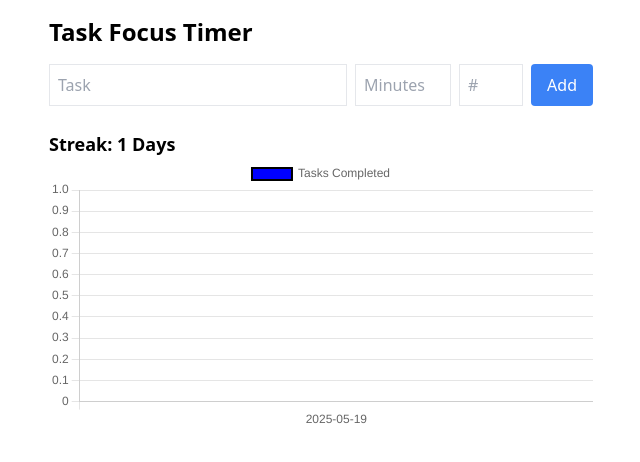
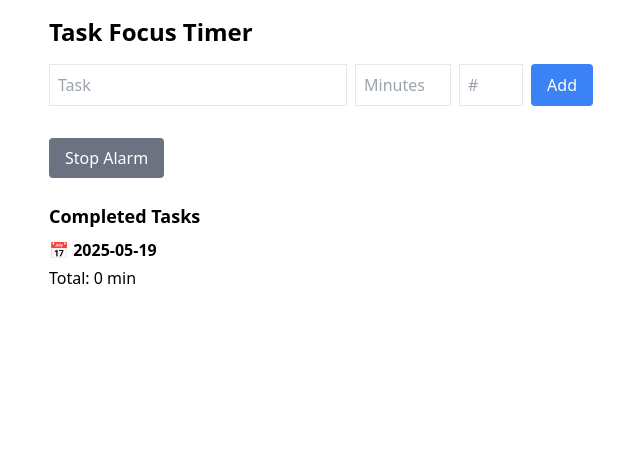
Before and after one commit to jbhannifan/AwesomeToDoTimers, a React (Vite) app: page / in a window 1280 px wide. Shown: the top 462 px of the page, without its empty margins (319-959 px from the left). Built offline with nearby package versions, Linux system fonts and the light colour scheme.

Commit message:
Update App.jsx

```diff
--- a/src/App.jsx
+++ b/src/App.jsx
@@ -1,16 +1,4 @@
 import React, { useState, useEffect, useRef } from 'react';
-import { Bar } from 'react-chartjs-2';
-import {
-  Chart as ChartJS,
-  CategoryScale,
-  LinearScale,
-  BarElement,
-  Title,
-  Tooltip,
-  Legend,
-} from 'chart.js';
-
-ChartJS.register(CategoryScale, LinearScale, BarElement, Title, Tooltip, Legend);
 
 function App() {
   const [tasks, setTasks] = useState([]);
@@ -25,12 +13,19 @@ function App() {
   const [taskHistory, setTaskHistory] = useState({});
   const [showSummary, setShowSummary] = useState(false);
   const [focusMode, setFocusMode] = useState(false);
+  const [audio, setAudio] = useState(null);
   const timerRef = useRef(null);
 
   useEffect(() => {
+    const audioEl = new Audio('/808009__josefpres__piano-loops-071-efect-4-octave-long-loop-120-bpm.wav');
+    audioEl.loop = true;
+    setAudio(audioEl);
+  }, []);
+
+  useEffect(() => {
     const today = new Date().toISOString().split('T')[0];
-    setTaskHistory(prev => ({ ...prev, [today]: completedToday }));
-  }, [completedToday]);
+    setTaskHistory(prev => ({ ...prev, [today]: (prev[today] || []) }));
+  }, []);
 
   const handleAddTask = () => {
     if (!newTask.trim() || !minutes || !sortOrder) return;
@@ -59,14 +54,28 @@ function App() {
     markTaskComplete();
   };
 
+  const stopAlarm = () => {
+    if (audio) {
+      audio.pause();
+      audio.currentTime = 0;
+    }
+  };
+
   const markTaskComplete = () => {
     const updatedTasks = tasks.map((task, idx) =>
       idx === currentTaskIndex ? { ...task, completed: true } : task
     );
+    const today = new Date().toISOString().split('T')[0];
+    const completedTask = tasks[currentTaskIndex];
     setTasks(updatedTasks);
     setIsRunning(false);
     setFocusMode(false);
     setCompletedToday(prev => prev + 1);
+    setTaskHistory(prev => ({
+      ...prev,
+      [today]: [...(prev[today] || []), completedTask]
+    }));
+    if (audio) audio.play();
     if (currentTaskIndex + 1 < tasks.length) {
       setCurrentTaskIndex(prev => prev + 1);
     } else {
@@ -93,18 +102,6 @@ function App() {
   };
 
   const today = new Date().toISOString().split('T')[0];
-  const chartData = {
-    labels: Object.keys(taskHistory),
-    datasets: [
-      {
-        label: 'Tasks Completed',
-        data: Object.values(taskHistory),
-        backgroundColor: 'blue',
-        borderColor: 'black',
-        borderWidth: 2,
-      },
-    ],
-  };
 
   if (focusMode && isRunning && tasks[currentTaskIndex]) {
     return (
@@ -180,15 +177,34 @@ function App() {
           <h2 className="text-lg font-bold mb-2">🎉 Session Complete!</h2>
           <p>Tasks completed: {completedToday}</p>
           <p>
-            Total time:{' '}
-            {tasks.reduce((total, t) => total + (t.completed ? t.minutes : 0), 0)} min
+            Total time: {tasks.reduce((total, t) => total + (t.completed ? t.minutes : 0), 0)} min
           </p>
           <p>Streak: {streak} days</p>
         </div>
       )}
 
-      <h2 className="text-lg font-bold mt-6">Streak: {streak} Days</h2>
-      <Bar data={chartData} />
+      {audio && (
+        <button onClick={stopAlarm} className="mt-4 bg-gray-500 text-white px-4 py-2 rounded">
+          Stop Alarm
+        </button>
+      )}
+
+      <h2 className="text-lg font-bold mt-6">Completed Tasks</h2>
+      <div className="mt-2">
+        {Object.entries(taskHistory).map(([date, entries]) => (
+          <div key={date} className="mb-4">
+            <h3 className="font-semibold">📅 {date}</h3>
+            <ul className="list-disc ml-6">
+              {entries.map((task, idx) => (
+                <li key={idx}>{task.name} – {task.minutes} min</li>
+              ))}
+            </ul>
+            <p className="mt-1 font-medium">
+              Total: {entries.reduce((total, t) => total + t.minutes, 0)} min
+            </p>
+          </div>
+        ))}
+      </div>
     </div>
   );
 }
```
